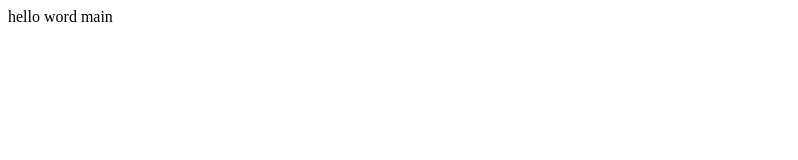
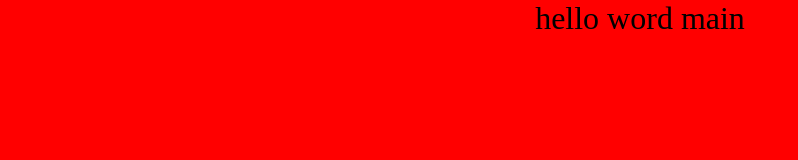
Before and after one commit to rebeca-rebb/myfirstproject, a plain HTML site: page index.html in a window 1280 px wide. Shown: the whole page, without its empty margins (0-798 px from the left). Drawn offline with Linux system fonts and the light colour scheme.

Commit message:
change by style and text size

```diff
--- a/index.html
+++ b/index.html
@@ -5,6 +5,7 @@
   <meta http-equiv="X-UA-Compatible" content="IE=edge">
   <meta name="viewport" content="width=device-width, initial-scale=1.0">
   <title>test de trei ori </title>
+  <link rel="stylesheet" href="style.css">
 </head>
 <body>
   hello word main
--- a/style.css
+++ b/style.css
@@ -1,3 +1,6 @@
 body {
   margin: 0;
+  background-color: red;
+  font-size:32px;
+  text-align: center;
 }
```
